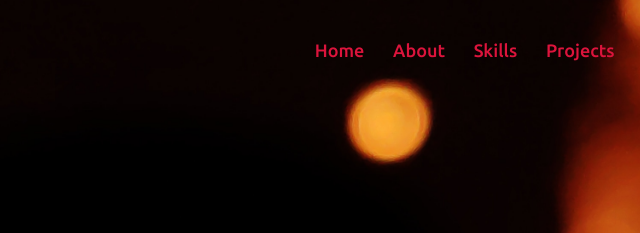
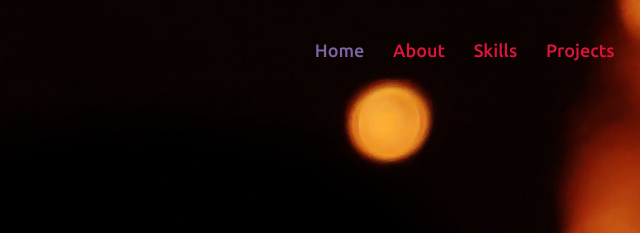
Before and after one commit to cyanide-pixel/portfolio, a plain HTML site: page index.html in a window 1280 px wide. In both pictures the pointer is over the link "Home". Shown: the top 233 px of the page, 491-1131 px from the left. Drawn offline with nearby package versions, Linux system fonts and the light colour scheme.

Commit message:
Update style.css

```diff
--- a/style.css
+++ b/style.css
@@ -65,7 +65,7 @@ html {
 }
 
 .navbar .menu li a:hover {
-  color: crimson;
+  color: rgb(124, 101, 165);
 }
 .navbar.sticky .menu li a:hover {
   color: #fff;
```
